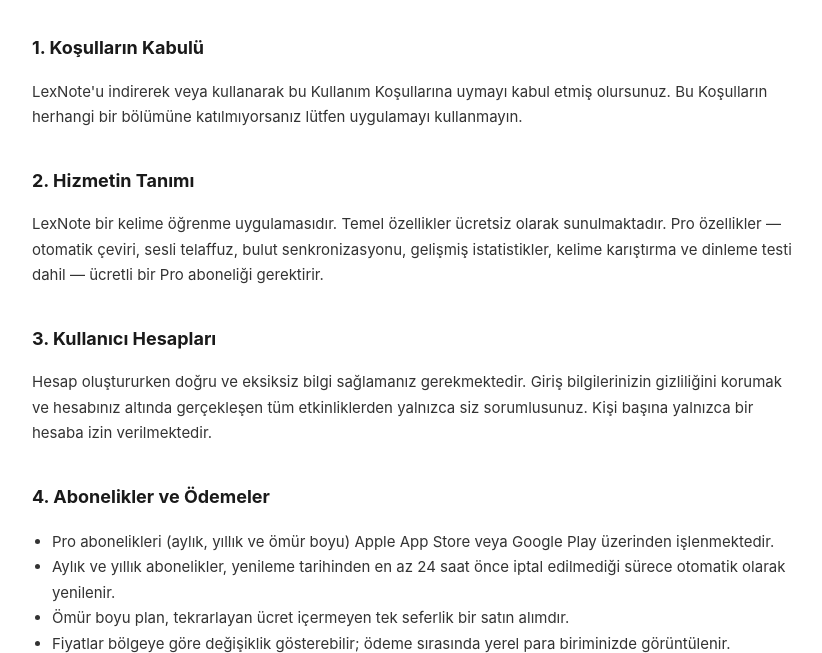
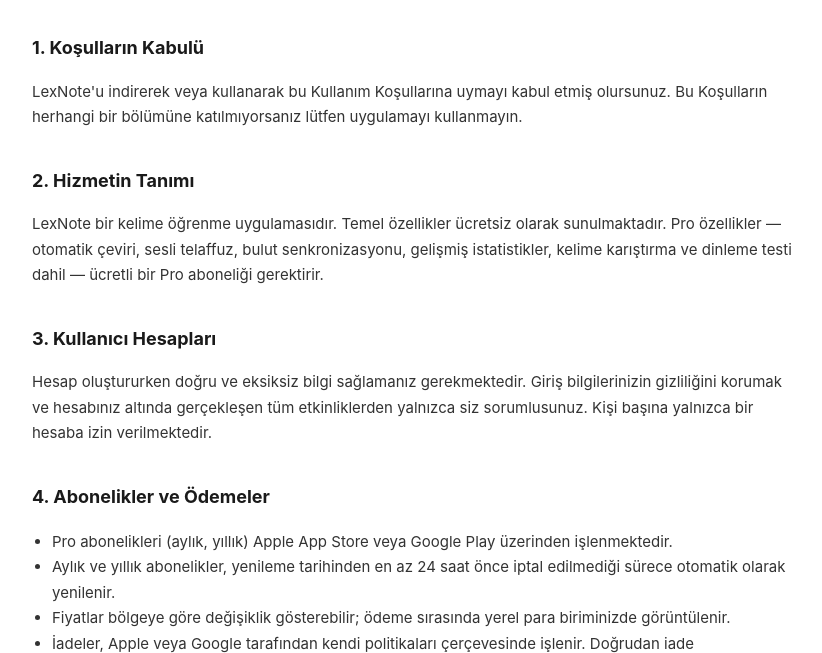
Before and after one commit to GarikHovhannisyan/lexnote-legal, a plain HTML site: page terms/tr/index.html in a window 1280 px wide. Shown: the part 131-784 px from the top of the page, without its empty margins (228-1050 px from the left). Drawn offline with Linux system fonts and the light colour scheme.

Commit message:
Update index.html

```diff
--- a/terms/tr/index.html
+++ b/terms/tr/index.html
@@ -29,9 +29,8 @@
 
   <h2>4. Abonelikler ve Ödemeler</h2>
   <ul>
-    <li>Pro abonelikleri (aylık, yıllık ve ömür boyu) Apple App Store veya Google Play üzerinden işlenmektedir.</li>
+    <li>Pro abonelikleri (aylık, yıllık) Apple App Store veya Google Play üzerinden işlenmektedir.</li>
     <li>Aylık ve yıllık abonelikler, yenileme tarihinden en az 24 saat önce iptal edilmediği sürece otomatik olarak yenilenir.</li>
-    <li>Ömür boyu plan, tekrarlayan ücret içermeyen tek seferlik bir satın alımdır.</li>
     <li>Fiyatlar bölgeye göre değişiklik gösterebilir; ödeme sırasında yerel para biriminizde görüntülenir.</li>
     <li>İadeler, Apple veya Google tarafından kendi politikaları çerçevesinde işlenir. Doğrudan iade yapamıyoruz.</li>
   </ul>
```
